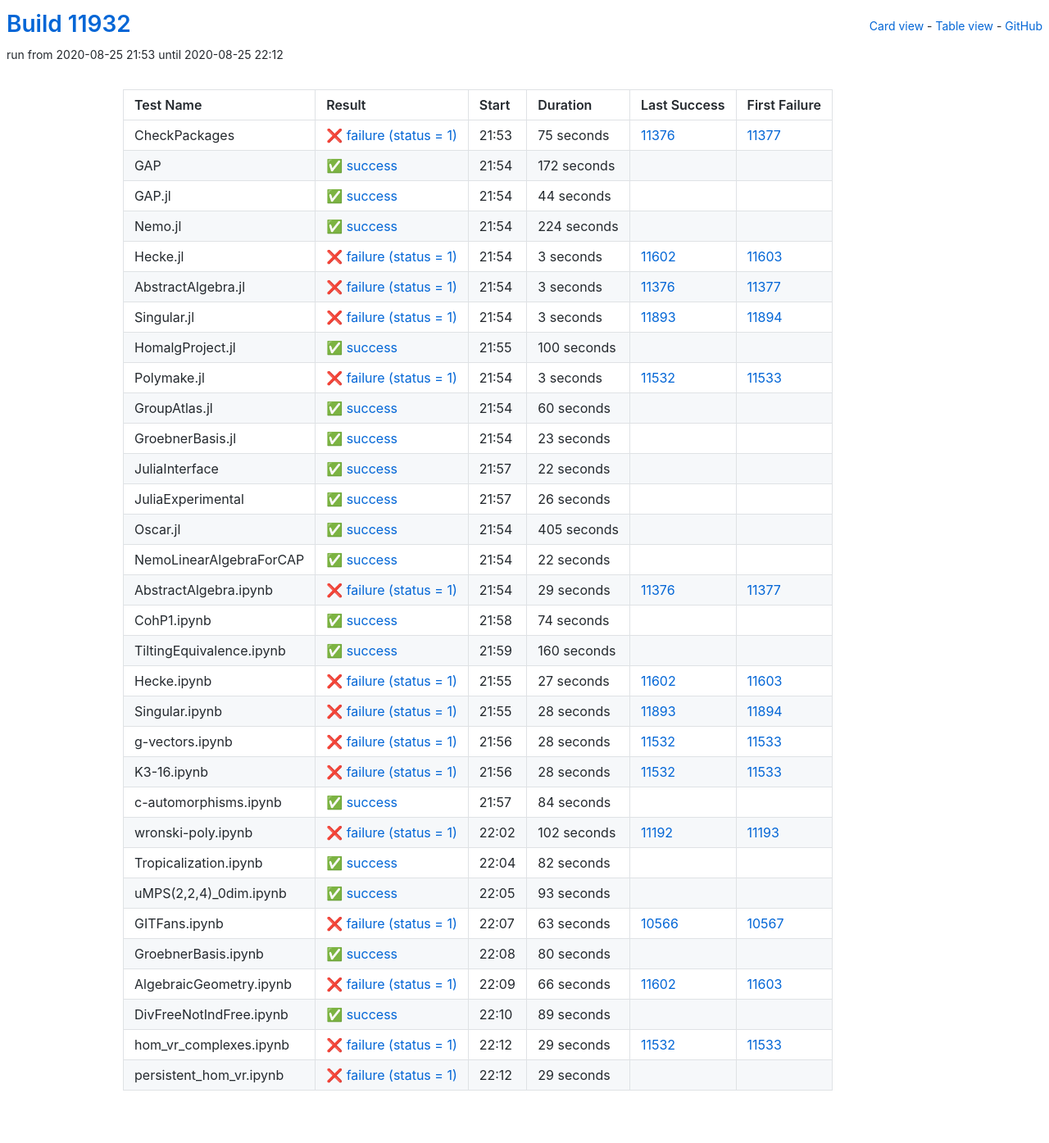
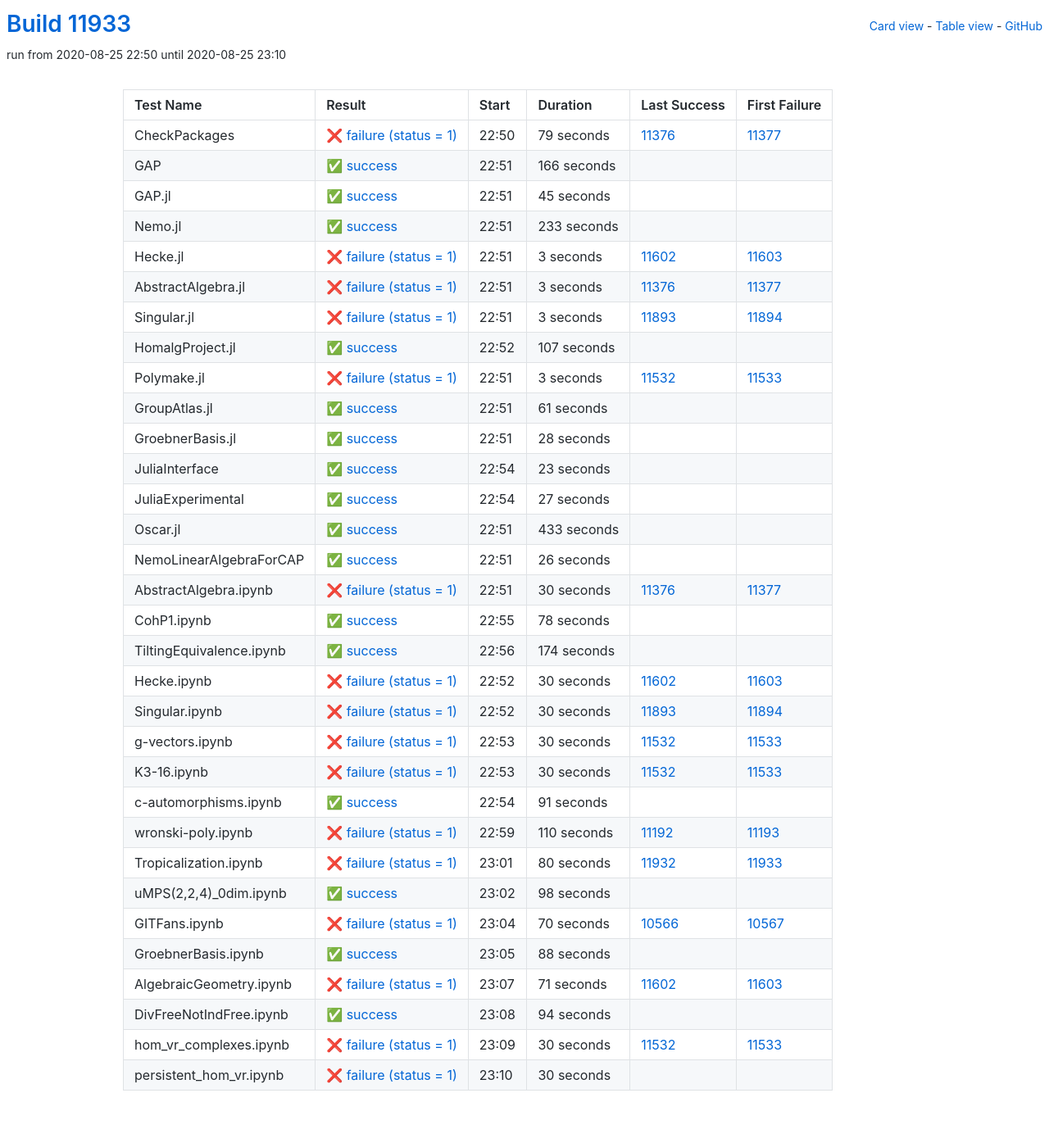
Before and after one commit to oscar-system/oscar-ci-status, a Jekyll site: the page built from table.html, in a window 1280 px wide. Shown: the whole page at 82% size. Built offline with Jekyll 4.4.1, drawn with Linux system fonts in a browser that asks for light colours.

Commit message:
Build #11933

```diff
--- a/_data/ci.yml
+++ b/_data/ci.yml
@@ -1,6 +1,6 @@
 ---
-build: 11932
-build_url: https://oscarci.mathematik.uni-kl.de/job/oscar/11932/
+build: 11933
+build_url: https://oscarci.mathematik.uni-kl.de/job/oscar/11933/
 job: oscar
 organization: oscar-system
 repo: oscar-ci-status
@@ -8,56 +8,56 @@
 tests:
 - name: CheckPackages
   id: checkpackages
-  log: https://oscarci.mathematik.uni-kl.de/job/oscar/11932/artifact/logs/build-11932/CheckPackages.log
-  start: 2020-08-25 21:53
+  log: https://oscarci.mathematik.uni-kl.de/job/oscar/11933/artifact/logs/build-11933/CheckPackages.log
+  start: 2020-08-25 22:50
   success: false
   exitcode: 1
   status: failure
-  duration: 75
+  duration: 79
   last_success: 11376
   last_success_url: https://oscarci.mathematik.uni-kl.de/job/oscar/11376/
   first_failure: 11377
   first_failure_url: https://oscarci.mathematik.uni-kl.de/job/oscar/11377/
 - name: GAP
   id: gap
-  log: https://oscarci.mathematik.uni-kl.de/job/oscar/11932/artifact/logs/build-11932/GAP.log
-  start: 2020-08-25 21:54
+  log: https://oscarci.mathematik.uni-kl.de/job/oscar/11933/artifact/logs/build-11933/GAP.log
+  start: 2020-08-25 22:51
   success: true
   exitcode: 0
   status: success
-  duration: 172
+  duration: 166
   last_success: false
   last_success_url:
   first_failure: false
   first_failure_url:
 - name: GAP.jl
   id: gap-jl
-  log: https://oscarci.mathematik.uni-kl.de/job/oscar/11932/artifact/logs/build-11932/GAP.jl.log
-  start: 2020-08-25 21:54
+  log: https://oscarci.mathematik.uni-kl.de/job/oscar/11933/artifact/logs/build-11933/GAP.jl.log
+  start: 2020-08-25 22:51
   success: true
   exitcode: 0
   status: success
-  duration: 44
+  duration: 45
   last_success: false
   last_success_url:
   first_failure: false
   first_failure_url:
 - name: Nemo.jl
   id: nemo-jl
-  log: https://oscarci.mathematik.uni-kl.de/job/oscar/11932/artifact/logs/build-11932/Nemo.jl.log
-  start: 2020-08-25 21:54
+  log: https://oscarci.mathematik.uni-kl.de/job/oscar/11933/artifact/logs/build-11933/Nemo.jl.log
+  start: 2020-08-25 22:51
   success: true
   exitcode: 0
   status: success
-  duration: 224
+  duration: 233
   last_success: false
   last_success_url:
   first_failure: false
   first_failure_url:
 - name: Hecke.jl
   id: hecke-jl
-  log: https://oscarci.mathematik.uni-kl.de/job/oscar/11932/artifact/logs/build-11932/Hecke.jl.log
-  start: 2020-08-25 21:54
+  log: https://oscarci.mathematik.uni-kl.de/job/oscar/11933/artifact/logs/build-11933/Hecke.jl.log
+  start: 2020-08-25 22:51
   success: false
   exitcode: 1
   status: failure
@@ -68,8 +68,8 @@
   first_failure_url: https://oscarci.mathematik.uni-kl.de/job/oscar/11603/
 - name: AbstractAlgebra.jl
   id: abstractalgebra-jl
-  log: https://oscarci.mathematik.uni-kl.de/job/oscar/11932/artifact/logs/build-11932/AbstractAlgebra.jl.log
-  start: 2020-08-25 21:54
+  log: https://oscarci.mathematik.uni-kl.de/job/oscar/11933/artifact/logs/build-11933/AbstractAlgebra.jl.log
+  start: 2020-08-25 22:51
   success: false
   exitcode: 1
   status: failure
@@ -80,8 +80,8 @@
   first_failure_url: https://oscarci.mathematik.uni-kl.de/job/oscar/11377/
 - name: Singular.jl
   id: singular-jl
-  log: https://oscarci.mathematik.uni-kl.de/job/oscar/11932/artifact/logs/build-11932/Singular.jl.log
-  start: 2020-08-25 21:54
+  log: https://oscarci.mathematik.uni-kl.de/job/oscar/11933/artifact/logs/build-11933/Singular.jl.log
+  start: 2020-08-25 22:51
   success: false
   exitcode: 1
   status: failure
@@ -92,20 +92,20 @@
   first_failure_url: https://oscarci.mathematik.uni-kl.de/job/oscar/11894/
 - name: HomalgProject.jl
   id: homalgproject-jl
-  log: https://oscarci.mathematik.uni-kl.de/job/oscar/11932/artifact/logs/build-11932/HomalgProject.jl.log
-  start: 2020-08-25 21:55
+  log: https://oscarci.mathematik.uni-kl.de/job/oscar/11933/artifact/logs/build-11933/HomalgProject.jl.log
+  start: 2020-08-25 22:52
   success: true
   exitcode: 0
   status: success
-  duration: 100
+  duration: 107
   last_success: false
   last_success_url:
   first_failure: false
   first_failure_url:
 - name: Polymake.jl
   id: polymake-jl
-  log: https://oscarci.mathematik.uni-kl.de/job/oscar/11932/artifact/logs/build-11932/Polymake.jl.log
-  start: 2020-08-25 21:54
+  log: https://oscarci.mathematik.uni-kl.de/job/oscar/11933/artifact/logs/build-11933/Polymake.jl.log
+  start: 2020-08-25 22:51
   success: false
   exitcode: 1
   status: failure
@@ -116,20 +116,32 @@
   first_failure_url: https://oscarci.mathematik.uni-kl.de/job/oscar/11533/
 - name: GroupAtlas.jl
   id: groupatlas-jl
-  log: https://oscarci.mathematik.uni-kl.de/job/oscar/11932/artifact/logs/build-11932/GroupAtlas.jl.log
-  start: 2020-08-25 21:54
+  log: https://oscarci.mathematik.uni-kl.de/job/oscar/11933/artifact/logs/build-11933/GroupAtlas.jl.log
+  start: 2020-08-25 22:51
   success: true
   exitcode: 0
   status: success
-  duration: 60
+  duration: 61
   last_success: false
   last_success_url:
   first_failure: false
   first_failure_url:
 - name: GroebnerBasis.jl
   id: groebnerbasis-jl
-  log: https://oscarci.mathematik.uni-kl.de/job/oscar/11932/artifact/logs/build-11932/GroebnerBasis.jl.log
-  start: 2020-08-25 21:54
+  log: https://oscarci.mathematik.uni-kl.de/job/oscar/11933/artifact/logs/build-11933/GroebnerBasis.jl.log
+  start: 2020-08-25 22:51
+  success: true
+  exitcode: 0
+  status: success
+  duration: 28
+  last_success: false
+  last_success_url:
+  first_failure: false
+  first_failure_url:
+- name: JuliaInterface
+  id: juliainterface
+  log: https://oscarci.mathematik.uni-kl.de/job/oscar/11933/artifact/logs/build-11933/JuliaInterface.log
+  start: 2020-08-25 22:54
   success: true
   exitcode: 0
   status: success
@@ -138,22 +150,34 @@
   last_success_url:
   first_failure: false
   first_failure_url:
-- name: JuliaInterface
-  id: juliainterface
-  log: https://oscarci.mathematik.uni-kl.de/job/oscar/11932/artifact/logs/build-11932/JuliaInterface.log
-  start: 2020-08-25 21:57
+- name: JuliaExperimental
+  id: juliaexperimental
+  log: https://oscarci.mathematik.uni-kl.de/job/oscar/11933/artifact/logs/build-11933/JuliaExperimental.log
+  start: 2020-08-25 22:54
   success: true
   exitcode: 0
   status: success
-  duration: 22
+  duration: 27
   last_success: false
   last_success_url:
   first_failure: false
   first_failure_url:
-- name: JuliaExperimental
-  id: juliaexperimental
-  log: https://oscarci.mathematik.uni-kl.de/job/oscar/11932/artifact/logs/build-11932/JuliaExperimental.log
-  start: 2020-08-25 21:57
+- name: Oscar.jl
+  id: oscar-jl
+  log: https://oscarci.mathematik.uni-kl.de/job/oscar/11933/artifact/logs/build-11933/Oscar.jl.log
+  start: 2020-08-25 22:51
+  success: true
+  exitcode: 0
+  status: success
+  duration: 433
+  last_success: false
+  last_success_url:
+  first_failure: false
+  first_failure_url:
+- name: NemoLinearAlgebraForCAP
+  id: nemolinearalgebraforcap
+  log: https://oscarci.mathematik.uni-kl.de/job/oscar/11933/artifact/logs/build-11933/NemoLinearAlgebraForCAP.log
+  start: 2020-08-25 22:51
   success: true
   exitcode: 0
   status: success
@@ -162,230 +186,206 @@
   last_success_url:
   first_failure: false
   first_failure_url:
-- name: Oscar.jl
-  id: oscar-jl
-  log: https://oscarci.mathematik.uni-kl.de/job/oscar/11932/artifact/logs/build-11932/Oscar.jl.log
-  start: 2020-08-25 21:54
-  success: true
-  exitcode: 0
-  status: success
-  duration: 405
-  last_success: false
-  last_success_url:
-  first_failure: false
-  first_failure_url:
-- name: NemoLinearAlgebraForCAP
-  id: nemolinearalgebraforcap
-  log: https://oscarci.mathematik.uni-kl.de/job/oscar/11932/artifact/logs/build-11932/NemoLinearAlgebraForCAP.log
-  start: 2020-08-25 21:54
-  success: true
-  exitcode: 0
-  status: success
-  duration: 22
-  last_success: false
-  last_success_url:
-  first_failure: false
-  first_failure_url:
 - name: AbstractAlgebra.ipynb
   id: abstractalgebra-ipynb
-  log: https://oscarci.mathematik.uni-kl.de/job/oscar/11932/artifact/logs/build-11932/AbstractAlgebra.ipynb.log
-  start: 2020-08-25 21:54
+  log: https://oscarci.mathematik.uni-kl.de/job/oscar/11933/artifact/logs/build-11933/AbstractAlgebra.ipynb.log
+  start: 2020-08-25 22:51
   success: false
   exitcode: 1
   status: failure
-  duration: 29
+  duration: 30
   last_success: 11376
   last_success_url: https://oscarci.mathematik.uni-kl.de/job/oscar/11376/
   first_failure: 11377
   first_failure_url: https://oscarci.mathematik.uni-kl.de/job/oscar/11377/
 - name: CohP1.ipynb
   id: cohp1-ipynb
-  log: https://oscarci.mathematik.uni-kl.de/job/oscar/11932/artifact/logs/build-11932/CohP1.ipynb.log
-  start: 2020-08-25 21:58
+  log: https://oscarci.mathematik.uni-kl.de/job/oscar/11933/artifact/logs/build-11933/CohP1.ipynb.log
+  start: 2020-08-25 22:55
   success: true
   exitcode: 0
   status: success
-  duration: 74
+  duration: 78
   last_success: false
   last_success_url:
   first_failure: false
   first_failure_url:
 - name: TiltingEquivalence.ipynb
   id: tiltingequivalence-ipynb
-  log: https://oscarci.mathematik.uni-kl.de/job/oscar/11932/artifact/logs/build-11932/TiltingEquivalence.ipynb.log
-  start: 2020-08-25 21:59
+  log: https://oscarci.mathematik.uni-kl.de/job/oscar/11933/artifact/logs/build-11933/TiltingEquivalence.ipynb.log
+  start: 2020-08-25 22:56
   success: true
   exitcode: 0
   status: success
-  duration: 160
+  duration: 174
   last_success: false
   last_success_url:
   first_failure: false
   first_failure_url:
 - name: Hecke.ipynb
   id: hecke-ipynb
-  log: https://oscarci.mathematik.uni-kl.de/job/oscar/11932/artifact/logs/build-11932/Hecke.ipynb.log
-  start: 2020-08-25 21:55
+  log: https://oscarci.mathematik.uni-kl.de/job/oscar/11933/artifact/logs/build-11933/Hecke.ipynb.log
+  start: 2020-08-25 22:52
   success: false
   exitcode: 1
   status: failure
-  duration: 27
+  duration: 30
   last_success: 11602
   last_success_url: https://oscarci.mathematik.uni-kl.de/job/oscar/11602/
   first_failure: 11603
   first_failure_url: https://oscarci.mathematik.uni-kl.de/job/oscar/11603/
 - name: Singular.ipynb
   id: singular-ipynb
-  log: https://oscarci.mathematik.uni-kl.de/job/oscar/11932/artifact/logs/build-11932/Singular.ipynb.log
-  start: 2020-08-25 21:55
+  log: https://oscarci.mathematik.uni-kl.de/job/oscar/11933/artifact/logs/build-11933/Singular.ipynb.log
+  start: 2020-08-25 22:52
   success: false
   exitcode: 1
   status: failure
-  duration: 28
+  duration: 30
   last_success: 11893
   last_success_url: https://oscarci.mathematik.uni-kl.de/job/oscar/11893/
   first_failure: 11894
   first_failure_url: https://oscarci.mathematik.uni-kl.de/job/oscar/11894/
 - name: g-vectors.ipynb
   id: g-vectors-ipynb
-  log: https://oscarci.mathematik.uni-kl.de/job/oscar/11932/artifact/logs/build-11932/g-vectors.ipynb.log
-  start: 2020-08-25 21:56
+  log: https://oscarci.mathematik.uni-kl.de/job/oscar/11933/artifact/logs/build-11933/g-vectors.ipynb.log
+  start: 2020-08-25 22:53
   success: false
   exitcode: 1
   status: failure
-  duration: 28
+  duration: 30
   last_success: 11532
   last_success_url: https://oscarci.mathematik.uni-kl.de/job/oscar/11532/
   first_failure: 11533
   first_failure_url: https://oscarci.mathematik.uni-kl.de/job/oscar/11533/
 - name: K3-16.ipynb
   id: k3-16-ipynb
-  log: https://oscarci.mathematik.uni-kl.de/job/oscar/11932/artifact/logs/build-11932/K3-16.ipynb.log
-  start: 2020-08-25 21:56
+  log: https://oscarci.mathematik.uni-kl.de/job/oscar/11933/artifact/logs/build-11933/K3-16.ipynb.log
+  start: 2020-08-25 22:53
   success: false
   exitcode: 1
   status: failure
-  duration: 28
+  duration: 30
   last_success: 11532
   last_success_url: https://oscarci.mathematik.uni-kl.de/job/oscar/11532/
   first_failure: 11533
   first_failure_url: https://oscarci.mathematik.uni-kl.de/job/oscar/11533/
 - name: c-automorphisms.ipynb
   id: c-automorphisms-ipynb
-  log: https://oscarci.mathematik.uni-kl.de/job/oscar/11932/artifact/logs/build-11932/c-automorphisms.ipynb.log
-  start: 2020-08-25 21:57
+  log: https://oscarci.mathematik.uni-kl.de/job/oscar/11933/artifact/logs/build-11933/c-automorphisms.ipynb.log
+  start: 2020-08-25 22:54
   success: true
   exitcode: 0
   status: success
-  duration: 84
+  duration: 91
   last_success: false
   last_success_url:
   first_failure: false
   first_failure_url:
 - name: wronski-poly.ipynb
   id: wronski-poly-ipynb
-  log: https://oscarci.mathematik.uni-kl.de/job/oscar/11932/artifact/logs/build-11932/wronski-poly.ipynb.log
-  start: 2020-08-25 22:02
+  log: https://oscarci.mathematik.uni-kl.de/job/oscar/11933/artifact/logs/build-11933/wronski-poly.ipynb.log
+  start: 2020-08-25 22:59
   success: false
   exitcode: 1
   status: failure
-  duration: 102
+  duration: 110
   last_success: 11192
   last_success_url: https://oscarci.mathematik.uni-kl.de/job/oscar/11192/
   first_failure: 11193
   first_failure_url: https://oscarci.mathematik.uni-kl.de/job/oscar/11193/
 - name: Tropicalization.ipynb
   id: tropicalization-ipynb
-  log: https://oscarci.mathematik.uni-kl.de/job/oscar/11932/artifact/logs/build-11932/Tropicalization.ipynb.log
-  start: 2020-08-25 22:04
+  log: https://oscarci.mathematik.uni-kl.de/job/oscar/11933/artifact/logs/build-11933/Tropicalization.ipynb.log
+  start: 2020-08-25 23:01
+  success: false
+  exitcode: 1
+  status: failure
+  duration: 80
+  last_success: 11932
+  last_success_url: https://oscarci.mathematik.uni-kl.de/job/oscar/11932/
+  first_failure: 11933
+  first_failure_url: https://oscarci.mathematik.uni-kl.de/job/oscar/11933/
+- name: uMPS(2,2,4)_0dim.ipynb
+  id: umps-2-2-4-0dim-ipynb
+  log: https://oscarci.mathematik.uni-kl.de/job/oscar/11933/artifact/logs/build-11933/uMPS-2-2-4-_0dim.ipynb.log
+  start: 2020-08-25 23:02
   success: true
   exitcode: 0
   status: success
-  duration: 82
-  last_success: false
-  last_success_url:
-  first_failure: false
-  first_failure_url:
-- name: uMPS(2,2,4)_0dim.ipynb
-  id: umps-2-2-4-0dim-ipynb
-  log: https://oscarci.mathematik.uni-kl.de/job/oscar/11932/artifact/logs/build-11932/uMPS-2-2-4-_0dim.ipynb.log
-  start: 2020-08-25 22:05
-  success: true
-  exitcode: 0
-  status: success
-  duration: 93
+  duration: 98
   last_success: false
   last_success_url:
   first_failure: false
   first_failure_url:
 - name: GITFans.ipynb
   id: gitfans-ipynb
-  log: https://oscarci.mathematik.uni-kl.de/job/oscar/11932/artifact/logs/build-11932/GITFans.ipynb.log
-  start: 2020-08-25 22:07
+  log: https://oscarci.mathematik.uni-kl.de/job/oscar/11933/artifact/logs/build-11933/GITFans.ipynb.log
+  start: 2020-08-25 23:04
   success: false
   exitcode: 1
   status: failure
-  duration: 63
+  duration: 70
   last_success: 10566
   last_success_url: https://oscarci.mathematik.uni-kl.de/job/oscar/10566/
   first_failure: 10567
   first_failure_url: https://oscarci.mathematik.uni-kl.de/job/oscar/10567/
 - name: GroebnerBasis.ipynb
   id: groebnerbasis-ipynb
-  log: https://oscarci.mathematik.uni-kl.de/job/oscar/11932/artifact/logs/build-11932/GroebnerBasis.ipynb.log
-  start: 2020-08-25 22:08
+  log: https://oscarci.mathematik.uni-kl.de/job/oscar/11933/artifact/logs/build-11933/GroebnerBasis.ipynb.log
+  start: 2020-08-25 23:05
   success: true
   exitcode: 0
   status: success
-  duration: 80
+  duration: 88
   last_success: false
   last_success_url:
   first_failure: false
   first_failure_url:
 - name: AlgebraicGeometry.ipynb
   id: algebraicgeometry-ipynb
-  log: https://oscarci.mathematik.uni-kl.de/job/oscar/11932/artifact/logs/build-11932/AlgebraicGeometry.ipynb.log
-  start: 2020-08-25 22:09
+  log: https://oscarci.mathematik.uni-kl.de/job/oscar/11933/artifact/logs/build-11933/AlgebraicGeometry.ipynb.log
+  start: 2020-08-25 23:07
   success: false
   exitcode: 1
   status: failure
-  duration: 66
+  duration: 71
   last_success: 11602
   last_success_url: https://oscarci.mathematik.uni-kl.de/job/oscar/11602/
   first_failure: 11603
   first_failure_url: https://oscarci.mathematik.uni-kl.de/job/oscar/11603/
 - name: DivFreeNotIndFree.ipynb
   id: divfreenotindfree-ipynb
-  log: https://oscarci.mathematik.uni-kl.de/job/oscar/11932/artifact/logs/build-11932/DivFreeNotIndFree.ipynb.log
-  start: 2020-08-25 22:10
+  log: https://oscarci.mathematik.uni-kl.de/job/oscar/11933/artifact/logs/build-11933/DivFreeNotIndFree.ipynb.log
+  start: 2020-08-25 23:08
   success: true
   exitcode: 0
   status: success
-  duration: 89
+  duration: 94
   last_success: false
   last_success_url:
   first_failure: false
   first_failure_url:
 - name: hom_vr_complexes.ipynb
   id: hom-vr-complexes-ipynb
-  log: https://oscarci.mathematik.uni-kl.de/job/oscar/11932/artifact/logs/build-11932/hom_vr_complexes.ipynb.log
-  start: 2020-08-25 22:12
+  log: https://oscarci.mathematik.uni-kl.de/job/oscar/11933/artifact/logs/build-11933/hom_vr_complexes.ipynb.log
+  start: 2020-08-25 23:09
   success: false
   exitcode: 1
   status: failure
-  duration: 29
+  duration: 30
   last_success: 11532
   last_success_url: https://oscarci.mathematik.uni-kl.de/job/oscar/11532/
   first_failure: 11533
   first_failure_url: https://oscarci.mathematik.uni-kl.de/job/oscar/11533/
 - name: persistent_hom_vr.ipynb
   id: persistent-hom-vr-ipynb
-  log: https://oscarci.mathematik.uni-kl.de/job/oscar/11932/artifact/logs/build-11932/persistent_hom_vr.ipynb.log
-  start: 2020-08-25 22:12
+  log: https://oscarci.mathematik.uni-kl.de/job/oscar/11933/artifact/logs/build-11933/persistent_hom_vr.ipynb.log
+  start: 2020-08-25 23:10
   success: false
   exitcode: 1
   status: failure
-  duration: 29
+  duration: 30
   last_success: false
   last_success_url:
   first_failure: false
```
Also changed, not shown: README.md.
